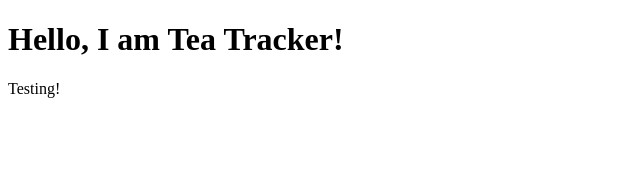
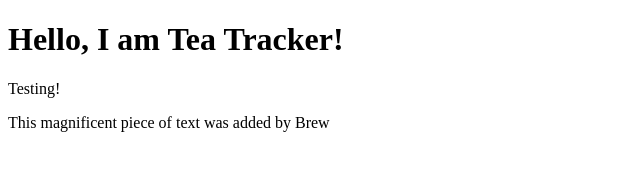
Before and after one commit to dlt-v/tea-tracker, a plain HTML site: page client/index.html in a window 1280 px wide. Shown: the whole page, without its empty margins (0-640 px from the left). Drawn offline with Linux system fonts and the light colour scheme.

Commit message:
I added this commit as a a test commit.

```diff
--- a/client/index.html
+++ b/client/index.html
@@ -8,5 +8,6 @@
 <body>
     <h1>Hello, I am Tea Tracker!</h1>
     <p>Testing!</p>
+    <p>This magnificent piece of text was added by Brew</p>
 </body>
 </html>
```
